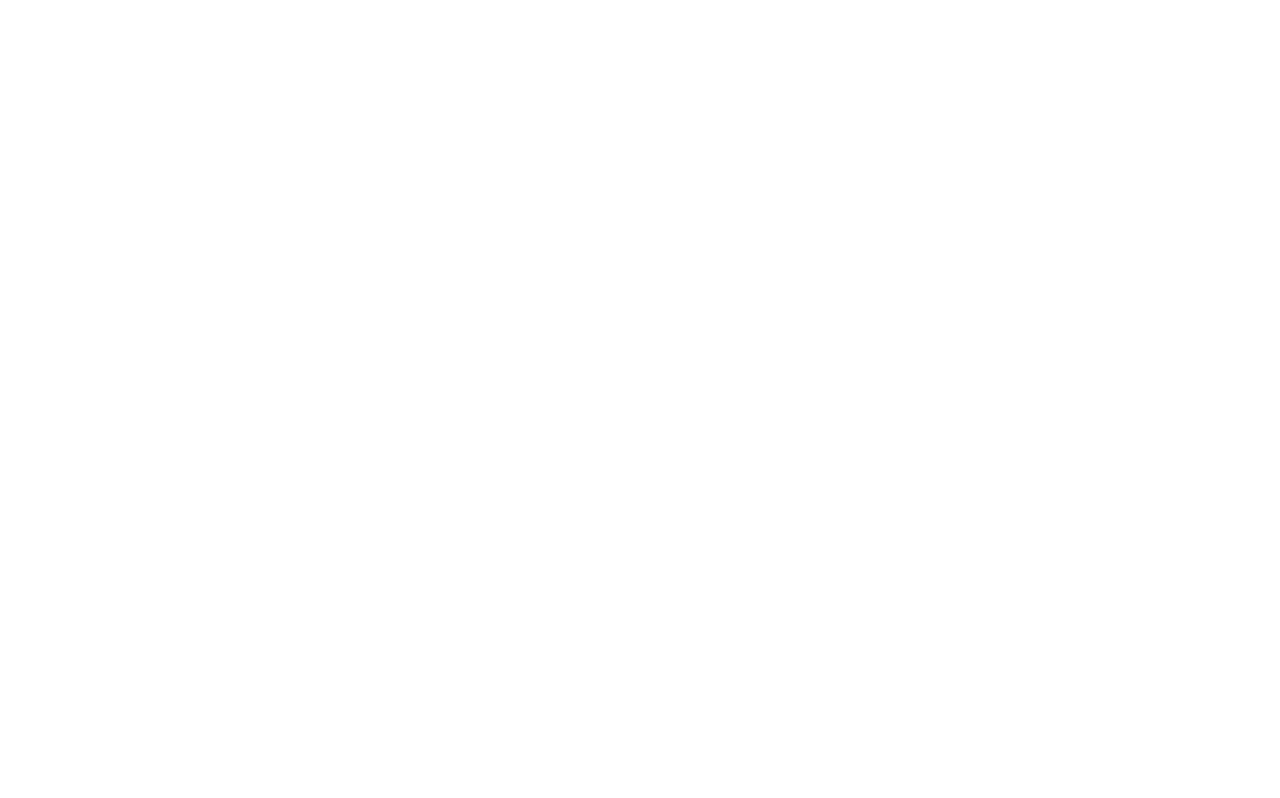
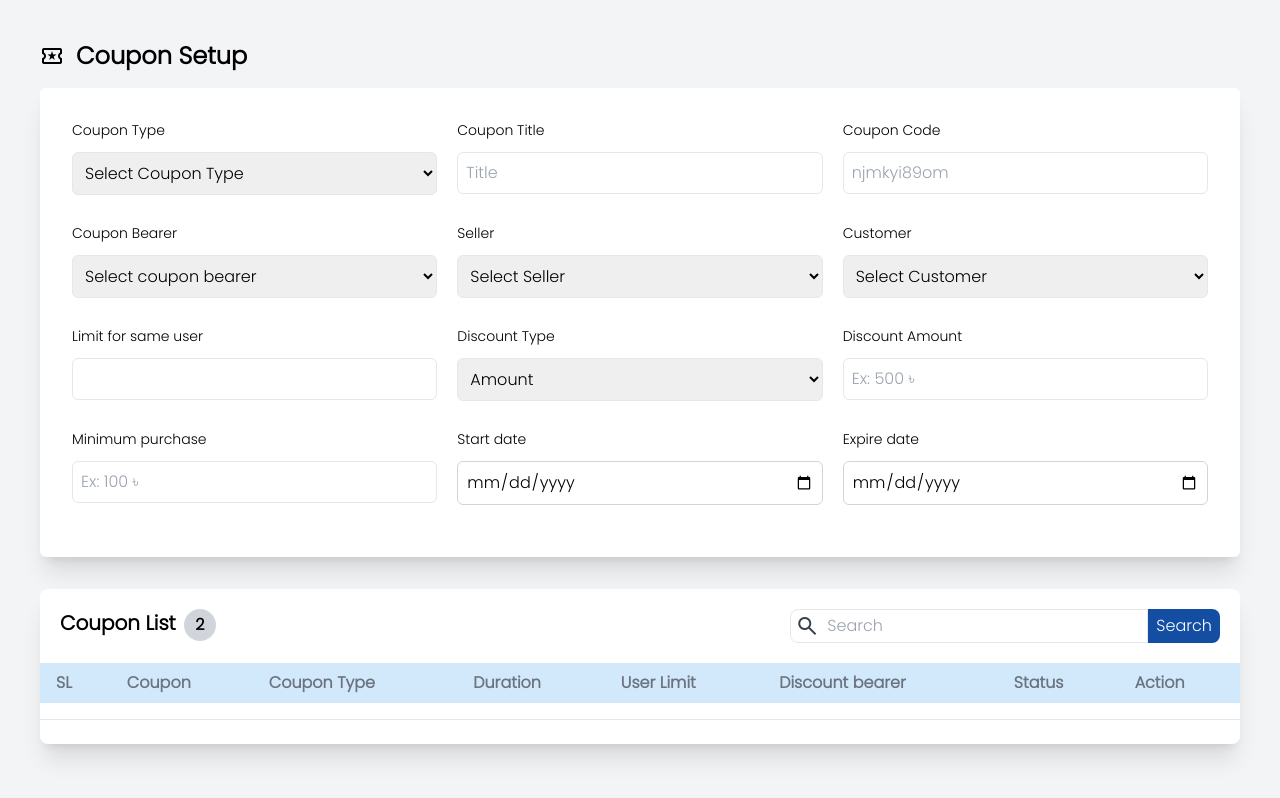
Before and after one commit to TamimFatema/Admin_Dashboard, a plain HTML site: page Promotion/Offers/Coupon/Coupons.html in a window 1280 px wide. Drawn offline with nearby package versions, Linux system fonts and the light colour scheme.

Commit message:
ppproduct update, new page for coupon and flash deal

```diff
--- a/Promotion/Offers/Coupon/Coupons.html
+++ b/Promotion/Offers/Coupon/Coupons.html
@@ -0,0 +1,181 @@
+<!DOCTYPE html>
+<html lang="en">
+
+<head>
+    <meta charset="UTF-8" />
+    <meta name="viewport" content="width=device-width, initial-scale=1.0" />
+    <link rel="stylesheet"
+        href="https://fonts.googleapis.com/css2?family=Material+Symbols+Outlined:opsz,wght,FILL,GRAD@20..48,100..700,0..1,-50..200" />
+    <link href="https://cdn.jsdelivr.net/npm/tailwindcss@2.2.19/dist/tailwind.min.css" rel="stylesheet" />
+    <link rel="preconnect" href="https://fonts.googleapis.com">
+    <link rel="preconnect" href="https://fonts.gstatic.com" crossorigin>
+    <link rel="stylesheet" href="https://fonts.googleapis.com/icon?family=Material+Icons">
+    <link href="https://fonts.googleapis.com/css2?family=Poppins:wght@300&display=swap" rel="stylesheet">
+    <link href="/Styles.css" rel="stylesheet" />
+    <script src="https://cdn.tailwindcss.com"></script>
+    <script>
+        tailwind.config = {
+            theme: {
+                extend: {
+                    colors: {
+                        clifford: "#da373d",
+                    },
+                },
+            },
+        };
+    </script>
+    <title>Coupon Setup</title>
+</head>
+
+<body class="h-max bg-gray-100">
+    <div class="justify-center container mx-auto p-4 sm:p-6 md:p-8 lg:p-10">
+        <div class="flex items-center gap-3 mb-4">
+            <span class="material-symbols-outlined">
+                local_activity
+            </span>
+            <h2 class="text-2xl font-bold">Coupon Setup</h2>
+        </div>
+        <div class="mb-8 flex flex-col sm:flex-row">
+            <form id="categoryForm" action="#" method="POST" enctype="multipart/form-data"
+                class="bg-white shadow-xl p-4 sm:p-8 md:p-10 lg:p-8 rounded-md flex-grow">
+                <div class="grid grid-cols-1 sm:grid-cols-2 lg:grid-cols-3 gap-5 mb-3">
+                    <div class="mb-2">
+                        <label for="sku" class="block text-sm font-medium text-black mb-2">Coupon Type</label>
+                        <select id="brand-dropdown" name="brand" class="mt-1 p-2 w-full border rounded-md">
+                            <option value="1">Select Coupon Type</option>
+                            <option value="2">Discount on Purchase</option>
+                            <option value="3">Free Delivery</option>
+                            <option value="4">First Order</option>
+                        </select>
+                    </div>
+                    <div class="mb-2">
+                        <label for="sku" class="block text-sm font-medium text-black mb-2">Coupon Title</label>
+                        <input type="text" id="skuName" name="skuName" class="mt-1 p-2 w-full border rounded-md"
+                            placeholder="Title" />
+                    </div>
+                    <div class="mb-2">
+                        <label for="sku" class="block text-sm font-medium text-black mb-2">Coupon Code</label>
+                        <input type="text" id="skuName" name="skuName" class="mt-1 p-2 w-full border rounded-md"
+                            placeholder="njmkyi89om" />
+                    </div>
+                    <div class="mb-2">
+                        <label for="sku" class="block text-sm font-medium text-black mb-2">Coupon Bearer</label>
+                        <select id="brand-dropdown" name="brand" class="mt-1 p-2 w-full border rounded-md">
+                            <option value="1">Select coupon bearer</option>
+                            <option value="2">Seller</option>
+                            <option value="3">Admin</option>
+                        </select>
+                    </div>
+                    <div class="mb-2">
+                        <label for="sku" class="block text-sm font-medium text-black mb-2">Seller</label>
+                        <select id="brand-dropdown" name="brand" class="mt-1 p-2 w-full border rounded-md">
+                            <option value="1">Select Seller</option>
+                            <option value="2">Tamim Fatema</option>
+                            <option value="3">Ishrat Jahan</option>
+                        </select>
+                    </div>
+                    <div class="mb-2">
+                        <label for="sku" class="block text-sm font-medium text-black mb-2">Customer</label>
+                        <select id="brand-dropdown" name="brand" class="mt-1 p-2 w-full border rounded-md">
+                            <option value="1">Select Customer</option>
+                            <option value="2">Tamim Fatema</option>
+                            <option value="3">Ishrat Jahan</option>
+                        </select>
+                    </div>
+                    <div class="mb-2">
+                        <label for="sku" class="block text-sm font-medium text-black mb-2">Limit for same user</label>
+                        <input type="text" id="skuName" name="skuName" class="mt-1 p-2 w-full border rounded-md" />
+                    </div>
+                    <div class="mb-2 ">
+                        <label for="sku" class="block text-sm font-medium text-black mb-2">Discount Type</label>
+                        <select id="brand-dropdown" name="brand" class="mt-1 p-2 w-full border rounded-md">
+                            <option value="1">Amount</option>
+                            <option value="2">Percentage (%)</option>
+                        </select>
+                    </div>
+                    <div class="mb-2">
+                        <label for="sku" class="block text-sm font-medium text-black mb-2">Discount Amount</label>
+                        <input type="text" id="skuName" name="skuName" class="mt-1 p-2 w-full border rounded-md"
+                            placeholder="Ex: 500 ৳" />
+                    </div>
+                    <div class="mb-2">
+                        <label for="sku" class="block text-sm font-medium text-black mb-2">Minimum purchase</label>
+                        <input type="text" id="skuName" name="skuName" class="mt-1 p-2 w-full border rounded-md"
+                            placeholder="Ex: 100 ৳" />
+                    </div>
+                    <div class="mb-2">
+                        <label for="sku" class="block text-sm font-medium text-black mb-2">Start date</label>
+                        <input type="date" id="datePicker" name="datePicker"
+                            class="mt-1 w-full p-2 border border-gray-300 rounded-md">
+                    </div>
+                    <div class="mb-2">
+                        <label for="sku" class="block text-sm font-medium text-black mb-2">Expire date</label>
+                        <input type="date" id="datePicker" name="datePicker"
+                            class="mt-1 w-full p-2 border border-gray-300 rounded-md">
+                    </div>
+                </div>
+            </form>
+        </div>
+
+        <div class="bg-white shadow-xl overflow-x-auto rounded-lg">
+            <div class="flex flex-row flex-nowrap justify-between p-5">
+                <div class="flex gap-2 text-base flex-nowrap">
+                    <h1 class="text-xl font-bold whitespace-nowrap">Coupon List</h1>
+                    <p class="w-8 h-8 rounded-full bg-gray-300 flex items-center justify-center font-bold">2</p>
+                </div>
+                <div class="flex flex-row flex-nowrap">
+                    <div class="flex items-center rounded-l-lg border p-1 gap-2 w-28 sm:w-full">
+                        <span class="material-symbols-outlined text-gray-700">search</span>
+                        <input type="text" placeholder="Search" class="w-full" />
+                    </div>
+                    <button class="bg-[#134EA3] rounded-r-lg px-2 text-white">Search</button>
+                </div>
+            </div>
+
+            <!-- Scrollable Table Container -->
+
+            <div class="w-full overflow-x-scroll lg:overflow-auto mb-6">
+                <table class="table-fixed lg:table-auto w-[200%] lg:w-full text-md text-gray-500 text-center">
+                    <thead class="bg-[#D2E9FB] text-left">
+                        <tr>
+                            <th class="py-2 px-4 w-[25%] lg:w-fit">SL</th>
+                            <th class="py-2 px-4 w-[25%] lg:w-fit">Coupon</th>
+                            <th class="py-2 px-4 w-[25%] lg:w-fit">Coupon Type</th>
+                            <th class="py-2 px-4 w-[25%] lg:w-fit">Duration</th>
+                            <th class="py-2 px-4 w-[25%] lg:w-fit">User Limit</th>
+                            <th class="py-2 px-4 w-[25%] lg:w-fit">Discount bearer</th>
+                            <th class="py-2 px-4 w-[25%] lg:w-fit">Status</th>
+                            <th class="py-2 px-4 w-[25%] lg:w-fit">Action</th>
+                        </tr>
+                    </thead>
+                    <tbody class="text-left">
+                        <tr>
+                            <td class="py-2 px-4 border-b min-w-[box-width]"></td>
+                            <td class="py-2 px-4 border-b min-w-[box-width]"></td>
+                            <td class="py-2 px-4 border-b min-w-[box-width]"></td>
+                            <td class="py-2 px-4 border-b min-w-[box-width]"></td>
+                            <td class="py-2 px-4 border-b min-w-[box-width]"></td>
+                            <td class="py-2 px-4 border-b min-w-[box-width]"></td>
+                            <td class="py-2 px-4 border-b min-w-[box-width]"></td>
+                            <td class="py-2 px-4 border-b min-w-[box-width]"></td>
+                        </tr>
+                    </tbody>
+                </table>
+
+            </div>
+            <div class="sm:hidden flex items-center justify-end space-x-4 mb-6 mx-3">
+                <span class="material-symbols-outlined border py-2 px-2 rounded">
+                    chevron_left
+                </span>
+                <button class="page-btn text-black border py-2 px-4 rounded">1</button>
+                <button class="page-btn text-black border py-2 px-4 rounded">2</button>
+                <button class="page-btn text-black border py-2 px-4 rounded">3</button>
+                <span class="material-symbols-outlined border py-2 px-2 rounded">
+                    chevron_right
+                </span>
+            </div>
+        </div>
+    </div>
+</body>
+
+</html>
```
Also changed, not shown: Order Management/Orders/Cancelled Orders/CancelledOrders.html (+2 -2 lines), Product_Management/In House Products/Products/AddNewProducts.html (+41 -15 lines), Promotion/Offers/FlashDeal/FlashDeals.html (+147 -0 lines).
